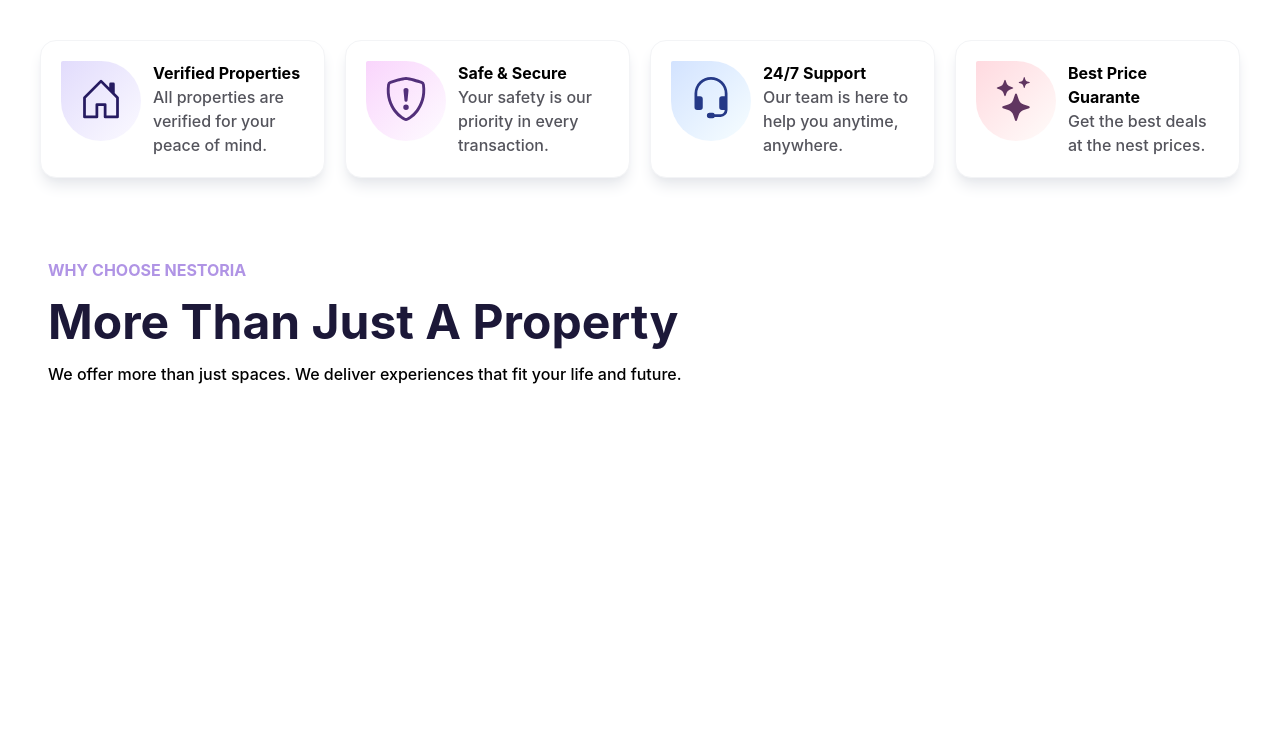
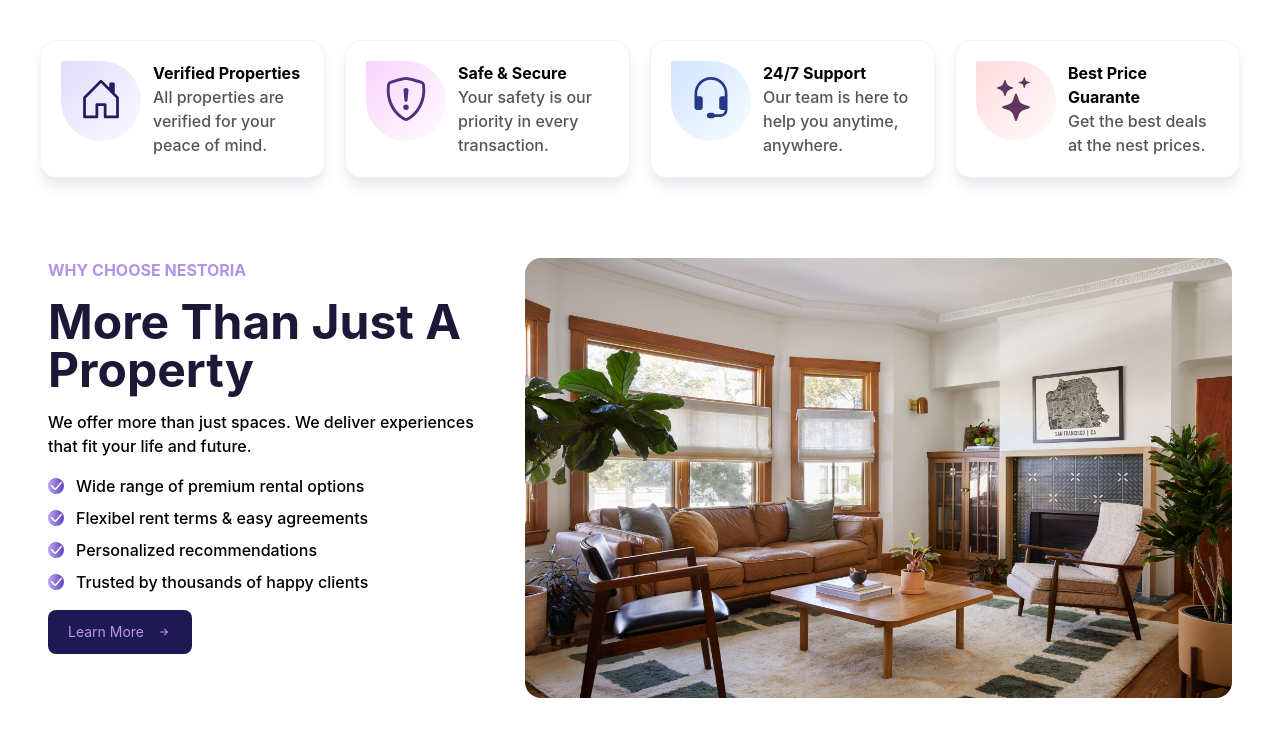
Before and after one commit to Yassine-Belbaz/Yassine-Belbaz, a website: page index.html in a window 1280 px wide. Drawn offline with Linux system fonts and the light colour scheme.

Commit message:
main:the second section -added the list / button and the image

```diff
--- a/index.html
+++ b/index.html
@@ -236,6 +236,49 @@
                         More Than Just A Property</h1>
                     <p class="font-medium">We offer more than just spaces. We deliver experiences that fit your life and
                         future.</p>
+                    <ul class="flex flex-col gap-2">
+                        <li class="flex items-center gap-3"><svg xmlns="http://www.w3.org/2000/svg" width="16"
+                                height="16" fill="currentColor"
+                                class="bi bi-check-lg text-white bg-[rgb(107,78,255)] rounded-[50%] hover:animate-[spin_0.5s_ease-in-out_infinite] hover:text-[rgb(183,172,230)] md:bg-linear-to-r from-[rgb(195,165,237)] to-[rgb(92,65,186)]"
+                                viewBox="0 0 16 16">
+                                <path
+                                    d="M12.736 3.97a.733.733 0 0 1 1.047 0c.286.289.29.756.01 1.05L7.88 12.01a.733.733 0 0 1-1.065.02L3.217 8.384a.757.757 0 0 1 0-1.06.733.733 0 0 1 1.047 0l3.052 3.093 5.4-6.425z" />
+                            </svg><span class="font-medium">Wide range of premium rental options</span></li>
+                        <li class="flex items-center gap-3"><svg xmlns="http://www.w3.org/2000/svg" width="16"
+                                height="16" fill="currentColor"
+                                class="bi bi-check-lg text-white bg-[rgb(107,78,255)] rounded-[50%] hover:animate-[spin_0.5s_ease-in-out_infinite] hover:text-[rgb(230,184,232)] md:bg-linear-to-r from-[rgb(195,165,237)] to-[rgb(92,65,186)]"
+                                viewBox="0 0 16 16">
+                                <path
+                                    d="M12.736 3.97a.733.733 0 0 1 1.047 0c.286.289.29.756.01 1.05L7.88 12.01a.733.733 0 0 1-1.065.02L3.217 8.384a.757.757 0 0 1 0-1.06.733.733 0 0 1 1.047 0l3.052 3.093 5.4-6.425z" />
+                            </svg><span class="font-medium">Flexibel rent terms & easy agreements</span></li>
+                        <li class="flex items-center gap-3"><svg xmlns="http://www.w3.org/2000/svg" width="16"
+                                height="16" fill="currentColor"
+                                class="bi bi-check-lg text-white bg-[rgb(107,78,255)] rounded-[50%] hover:animate-[spin_0.5s_ease-in-out_infinite] hover:text-[rgb(174,196,234)] md:bg-linear-to-r from-[rgb(195,165,237)] to-[rgb(92,65,186)]"
+                                viewBox="0 0 16 16">
+                                <path
+                                    d="M12.736 3.97a.733.733 0 0 1 1.047 0c.286.289.29.756.01 1.05L7.88 12.01a.733.733 0 0 1-1.065.02L3.217 8.384a.757.757 0 0 1 0-1.06.733.733 0 0 1 1.047 0l3.052 3.093 5.4-6.425z" />
+                            </svg><span class="font-medium">Personalized recommendations</span></li>
+                        <li class="flex items-center gap-3"><svg xmlns="http://www.w3.org/2000/svg" width="16"
+                                height="16" fill="currentColor"
+                                class="bi bi-check-lg text-white bg-[rgb(107,78,255)] rounded-[50%] hover:animate-[spin_0.5s_ease-in-out_infinite] hover:text-[rgb(231,177,186)] md:bg-linear-to-r from-[rgb(195,165,237)] to-[rgb(92,65,186)]"
+                                viewBox="0 0 16 16">
+                                <path
+                                    d="M12.736 3.97a.733.733 0 0 1 1.047 0c.286.289.29.756.01 1.05L7.88 12.01a.733.733 0 0 1-1.065.02L3.217 8.384a.757.757 0 0 1 0-1.06.733.733 0 0 1 1.047 0l3.052 3.093 5.4-6.425z" />
+                            </svg><span class="font-medium">Trusted by thousands of happy clients</span></li>
+                    </ul>
+                    <div>
+                        <button
+                            class="bg-[rgb(30,24,85)] hover:bg-[rgb(113,90,195)] text-white hover:text-[rgb(30,24,85)] active:bg-[rgb(181,153,231)] active:scale-95 py-3 px-5 rounded-lg text-sm flex items-center gap-3 md:text-[rgb(181,153,231)]"><span>Learn
+                                More</span><svg xmlns="http://www.w3.org/2000/svg" width="16" height="16"
+                                fill="currentColor" class="bi bi-arrow-right-short" viewBox="0 0 16 16">
+                                <path fill-rule="evenodd"
+                                    d="M4 8a.5.5 0 0 1 .5-.5h5.793L8.146 5.354a.5.5 0 1 1 .708-.708l3 3a.5.5 0 0 1 0 .708l-3 3a.5.5 0 0 1-.708-.708L10.293 8.5H4.5A.5.5 0 0 1 4 8" />
+                            </svg></button>
+                    </div>
+                </div>
+                <div>
+                    <img class="rounded-2xl w-[80vw] md:h-[55vh]" src="./public/images/sec-SECTION-img.png">
+                </div>
             </div>
         </section>
     </main>
```
